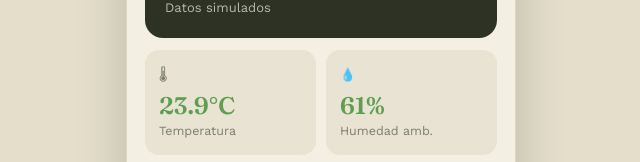
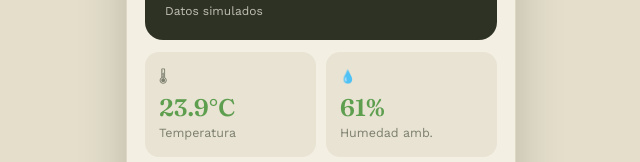
Before and after one commit to fredyMX/PlantGuard, a plain HTML site: page index.html in a window 1280 px wide. Shown: the part 284-446 px from the top of the page, 319-959 px from the left. Drawn offline with nearby package versions, Linux system fonts and the light colour scheme.

Commit message:
Add files via upload

```diff
--- a/css/inicio.css
+++ b/css/inicio.css
@@ -134,3 +134,5 @@
 .sw[aria-checked="true"]::after {
     transform: translateX(22px)
 }
+/* Origen de los datos (simulación o ESP32) */
+.hero .src { display: block; margin-top: 6px; font-size: 12px; opacity: .75; }
```
